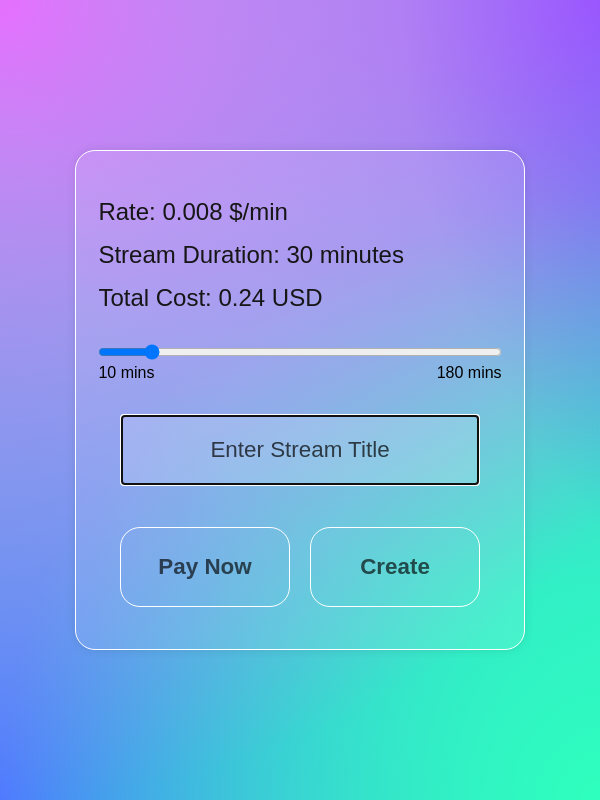
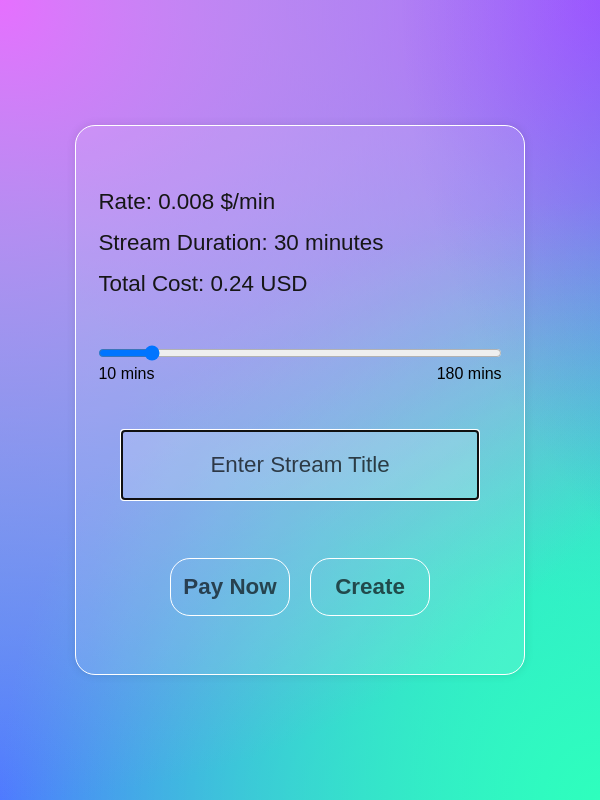
Before and after one commit to theanuragshukla/TheBizzzaire, a website: page public/create.html in a window 600 px wide. Drawn offline with Linux system fonts and the light colour scheme.

Commit message:
Responsive create(2)

```diff
--- a/public/static/css/create.css
+++ b/public/static/css/create.css
@@ -109,27 +109,37 @@
 .submit:hover{
 	background-color: rgba(255, 255, 255, 0.2);
 }
+
 @media only screen and (max-width: 600px) {
 	.name{
 		font-size: 1.1rem;
 	}
 	.main {
 		width: 350px;
-		height: 400px;
+		height: 450px;
 	}
 	.submit{
 		font-size: 1.1rem;
+		width: 120px;
+		height: 58px;
+	}
+	.price{
+		font-size: 1.1rem;
 	}
 }
+
 @media only screen and (min-width: 600px){
 	.name{
 		font-size: 1.4rem;
 	}
 	.main {
 		width: 450px;
-		height: 500px;
+		height: 550px;
 	}
 	.submit{
+		font-size: 1.4rem;
+	}
+	.price{
 		font-size: 1.4rem;
 	}
 }
@@ -140,9 +150,12 @@
 	}
 	.main {
 		width: 550px;
-		height: 550px;
+		height: 600px;
 	}
 	.submit{
 		font-size: 1.7rem;
 	}
+	.price{
+		font-size: 1.8rem;
+	}
 }
```
